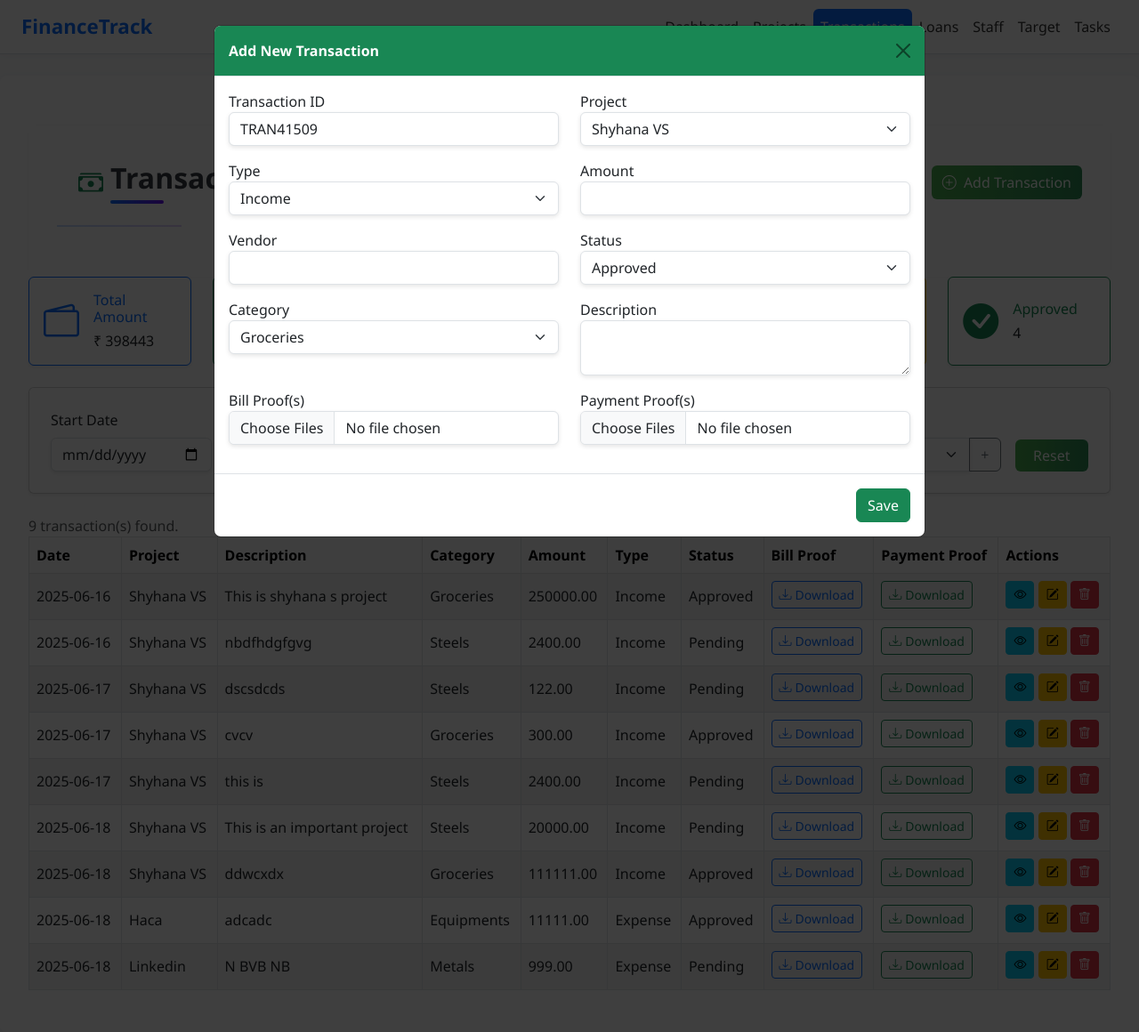
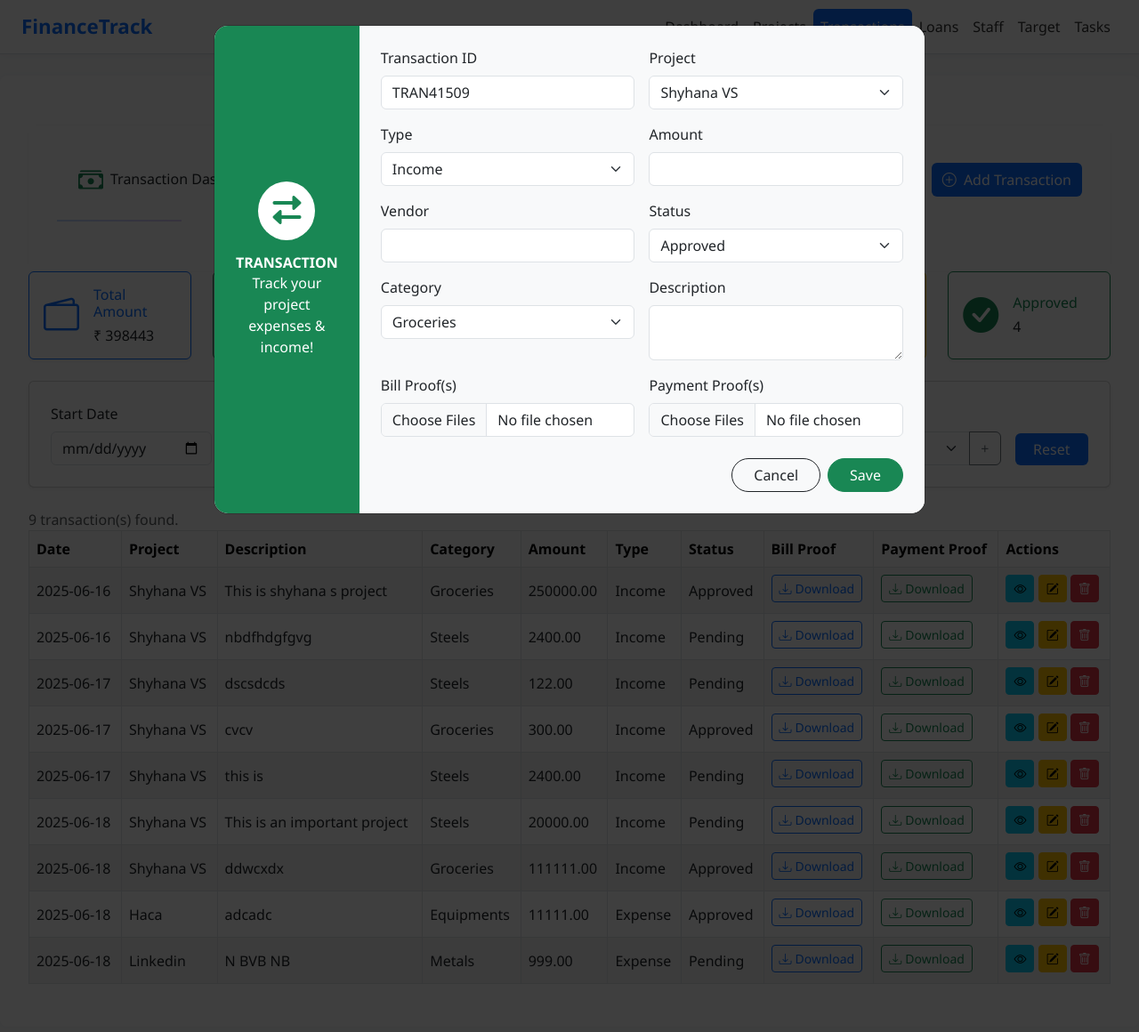
Before and after one commit to Shyhu/Finance-Tracking, a Django app: page /transactions/ in a window 1280 px wide, after a click on "Add Transaction". Shown: the top 1160 px of the page at 89% size. Run offline with Django 5.2, Linux system fonts and the light colour scheme; data comes from the database, SQL or seed files in the repository; both versions use the stored data as it was after the commit; some libraries are stand-ins or nearby versions.

Commit message:
transaction form

```diff
--- a/templates/transaction.html
+++ b/templates/transaction.html
@@ -10,19 +10,19 @@
     font-weight: bold;
   }
   .btn-primary {
-    background: linear-gradient(to right, #4CAF50, #2E8B57);
+    background: linear-gradient(to right, :rgb(60, 203, 215);,:rgb(60, 203, 215);;
     border: none;
   }
   .btn-primary:hover {
-    background: linear-gradient(to right, #2E8B57, #4CAF50);
+    background: linear-gradient(to right,:rgb(60, 203, 215);,:rgb(60, 203, 215););
   }
   .form-control, .form-select {
     box-shadow: 0 2px 5px rgba(0, 0, 0, 0.1);
     transition: all 0.3s ease-in-out;
   }
   .form-control:focus, .form-select:focus {
-    border-color: #4CAF50;
-    box-shadow: 0 0 5px rgba(76, 175, 80, 0.6);
+    border-color: :rgb(60, 203, 215);
+    box-shadow: 0 0 5px :rgb(60, 203, 215);
   }
   .fade-in {
     animation: fadeIn 0.6s ease-in-out both;
@@ -48,6 +48,25 @@
         height: 4px;
         background: linear-gradient(90deg, #0d6efd, #6610f2);
         border-radius: 2px;
+    }
+
+    .bg-purple {
+  background-color::rgb(60, 203, 215);
+}
+
+.text-purple {
+  color:rgb(60, 203, 215);
+}
+
+.btn-purple {
+  background-color::rgb(60, 203, 215);
+  color: white;
+  border: none;
+}
+
+.btn-purple:hover {
+  background-color:rgb(60, 203, 215);
+  color: white;
 }
 </style>
 
@@ -271,55 +290,64 @@
 </div>
 
 <!-- Transaction Modal -->
+<!-- Styled Add Transaction Modal -->
 <div class="modal fade" id="addTransactionModal" tabindex="-1" aria-labelledby="addTransactionModalLabel" aria-hidden="true">
   <div class="modal-dialog modal-lg">
-    <form id="transactionForm" enctype="multipart/form-data" class="fade-in">
-      <div class="modal-content">
-        <div class="modal-header bg-success text-white">
-          <h5 class="modal-title">Add New Transaction</h5>
-          <button type="button" class="btn-close" data-bs-dismiss="modal"></button>
+    <div class="modal-content rounded-4 overflow-hidden">
+      <div class="modal-body p-0 d-flex" style="min-height: 460px;">
+
+        <!-- Left Panel (Branding) -->
+        <div class="bg-success text-white d-flex flex-column justify-content-center align-items-center p-4" style="width: 35%;">
+          <div class="bg-white rounded-circle p-3 mb-3">
+            <i class="fas fa-exchange-alt fa-2x text-success"></i>
           </div>
-        <div class="modal-body row">
+          <h4 class="fw-bold text-center">TRANSACTION</h4>
+          <p class="text-center mb-0">Track your project<br>expenses & income!</p>
+        </div>
+
+        <!-- Right Panel (Form) -->
+        <div class="p-4 bg-light flex-fill">
+          <form id="transactionForm" method="post" enctype="multipart/form-data">
             {% csrf_token %}
             <div id="formErrors" class="alert alert-danger d-none"></div>
-          <div class="col-md-6 mb-3">
-            <label for="id_transaction_id">Transaction ID</label>
-<input type="text" name="transaction_id" id="id_transaction_id" class="form-control" readonly>
-
+            <div class="row g-3">
+              <div class="col-md-6">
+                <label class="form-label">Transaction ID</label>
+                <input type="text" name="transaction_id" class="form-control" id="id_transaction_id" readonly>
               </div>
-          <div class="col-md-6 mb-3">
-            <label>Project</label>
+              <div class="col-md-6">
+                <label class="form-label">Project</label>
                 <select name="project" class="form-select">
                   {% for project in projects %}
                   <option value="{{ project.id }}">{{ project.name }}</option>
                   {% endfor %}
                 </select>
               </div>
-          <div class="col-md-6 mb-3">
-            <label>Type</label>
+              <div class="col-md-6">
+                <label class="form-label">Type</label>
                 <select name="type" class="form-select">
                   <option value="Income">Income</option>
                   <option value="Expense">Expense</option>
                 </select>
               </div>
-          <div class="col-md-6 mb-3">
-            <label>Amount</label>
+              <div class="col-md-6">
+                <label class="form-label">Amount</label>
                 <input type="number" step="0.01" name="amount" class="form-control">
               </div>
-          <div class="col-md-6 mb-3">
-            <label>Vendor</label>
+              <div class="col-md-6">
+                <label class="form-label">Vendor</label>
                 <input type="text" name="vendor" class="form-control">
               </div>
-          <div class="col-md-6 mb-3">
-            <label>Status</label>
+              <div class="col-md-6">
+                <label class="form-label">Status</label>
                 <select name="status" class="form-select">
                   <option value="Approved">Approved</option>
                   <option value="Pending">Pending</option>
                   <option value="Rejected">Rejected</option>
                 </select>
               </div>
-          <div class="col-md-6 mb-3">
-            <label>Category</label>
+              <div class="col-md-6">
+                <label class="form-label">Category</label>
                 <select name="category" id="categorySelect" class="form-select">
                   {% for cat in categories %}
                   <option value="{{ cat.name }}">{{ cat.name }}</option>
@@ -327,24 +355,30 @@
                   <option value="add_new">➕ Add New Category</option>
                 </select>
               </div>
-          <div class="col-md-6 mb-3">
-            <label>Description</label>
+              <div class="col-md-6">
+                <label class="form-label">Description</label>
                 <textarea name="description" class="form-control"></textarea>
               </div>
-          <div class="col-md-6 mb-3">
-            <label>Bill Proof(s)</label>
+              <div class="col-md-6">
+                <label class="form-label">Bill Proof(s)</label>
                 <input type="file" name="bill_proofs" class="form-control" multiple>
               </div>
-          <div class="col-md-6 mb-3">
-            <label>Payment Proof(s)</label>
+              <div class="col-md-6">
+                <label class="form-label">Payment Proof(s)</label>
                 <input type="file" name="payment_proofs" class="form-control" multiple>
               </div>
             </div>
-        <div class="modal-footer">
-          <button type="submit" class="btn btn-success">Save</button>
+
+            <!-- Action Buttons -->
+            <div class="d-flex justify-content-end gap-2 mt-4">
+              <button type="button" class="btn btn-outline-dark rounded-pill px-4" data-bs-dismiss="modal">Cancel</button>
+              <button type="submit" class="btn btn-success rounded-pill px-4">Save</button>
+            </div>
+          </form>
+        </div>
+
       </div>
     </div>
-    </form>
   </div>
 </div>
 
```
Also changed, not shown: db.sqlite3, 6 other files. Lines whose indentation alone changed are shown as unchanged.
